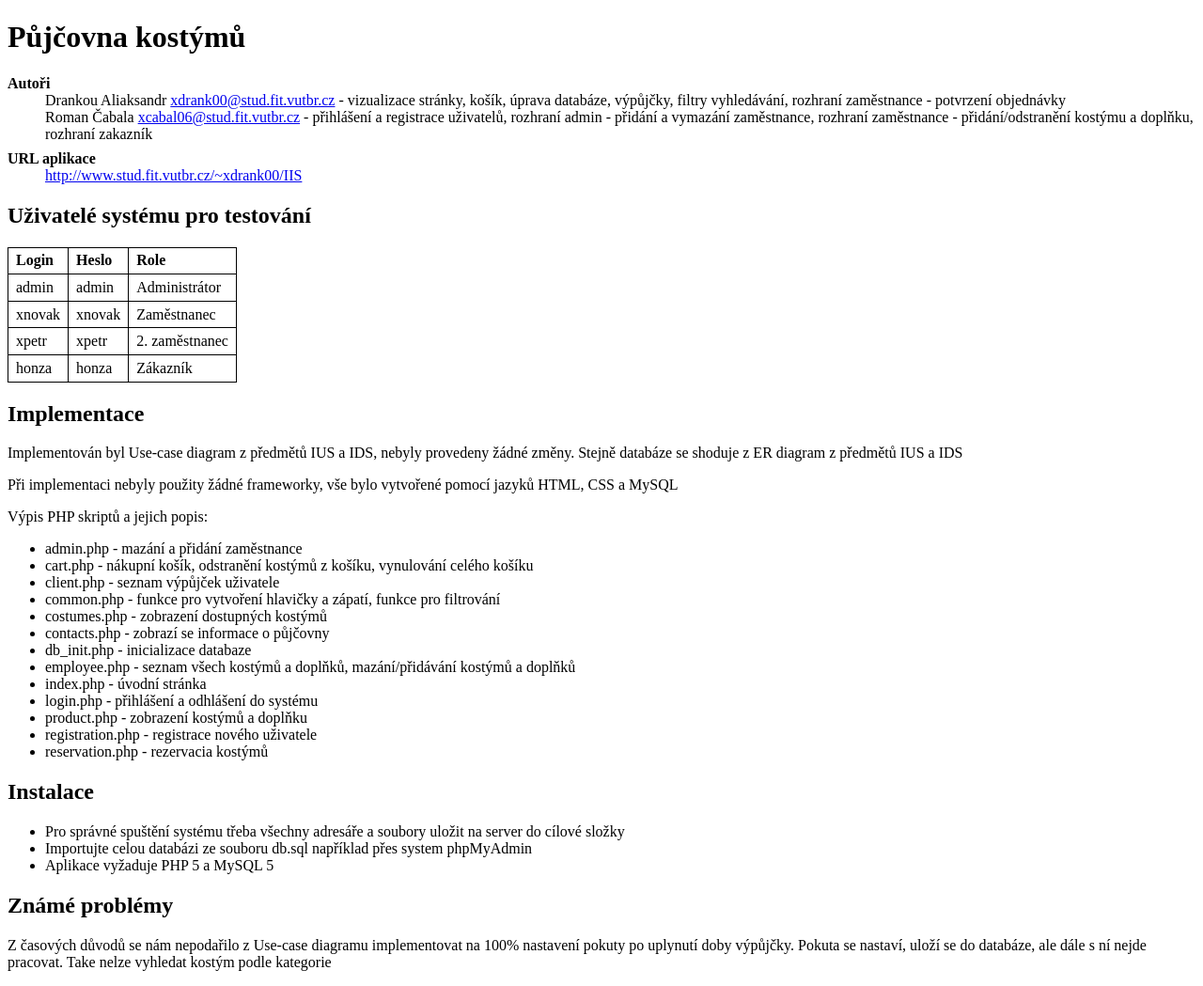
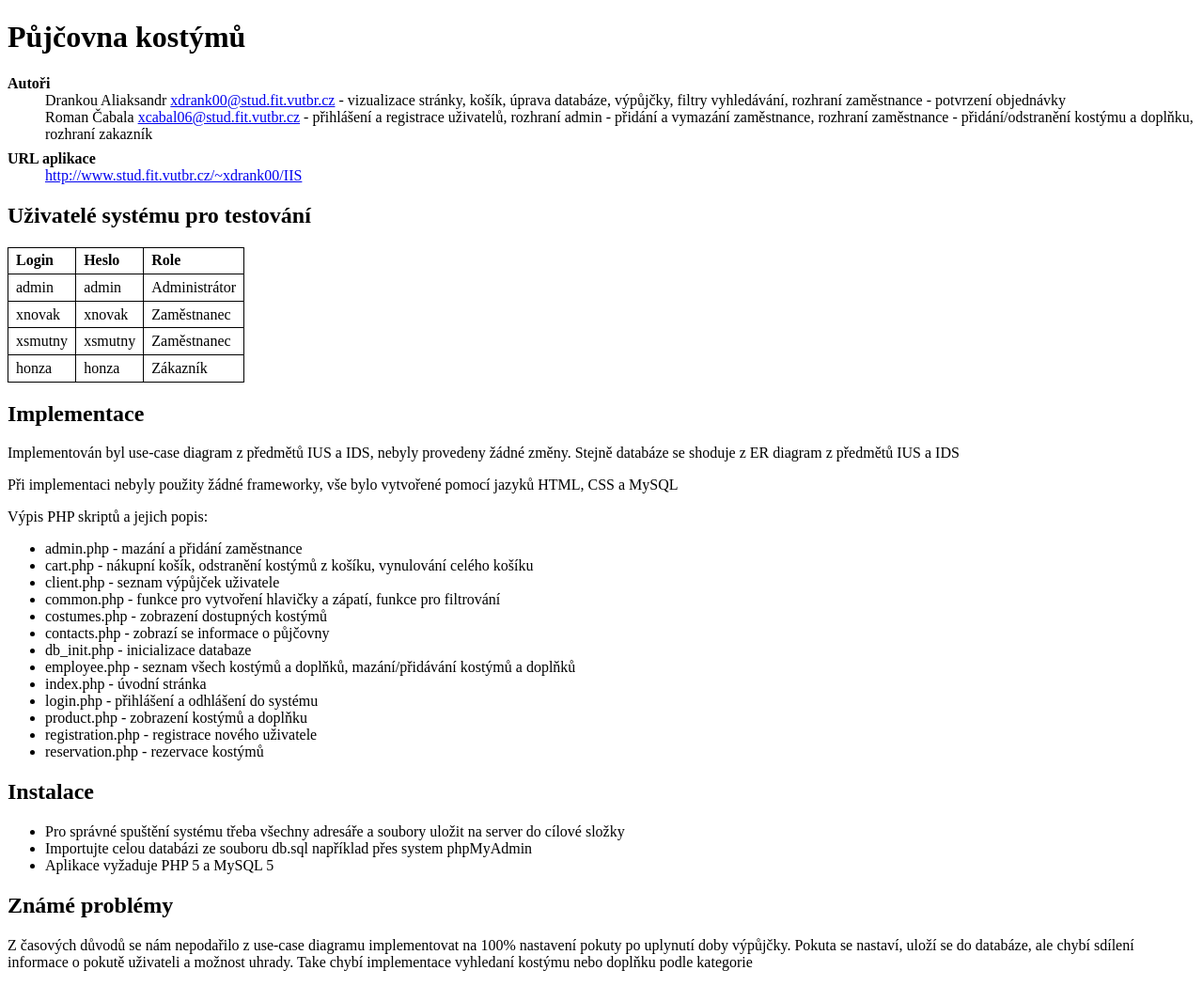
Before and after one commit to drankou/IIS-projekt, a PHP site: page /doc.html in a window 1280 px wide. Shown: the whole page at 94% size. Run offline with PHP 8.4, Linux system fonts and the light colour scheme.

Commit message:
final documentation

```diff
--- a/common.php
+++ b/common.php
@@ -150,9 +150,9 @@ function filterContainer($min_price, $max_price, $page){
         <div class="select-cat">
             <select name="category" form="search">
                 <option disabled selected value> -- Kategorie -- </option>
-                <option value="men">Muž</option>
-                <option value="women">Žena</option>
-                <option value="child">Dítě</option>
+                <option value="men">Halloween</option>
+                <option value="women">Narozeníny</option>
+                <option value="child">Pohádka</option>
             </select>
         </div>
         <input type="submit" name="search_btn" value="Hledat">
--- a/doc.html
+++ b/doc.html
@@ -36,12 +36,12 @@
 <tr><th>Login</th><th>Heslo</th><th>Role</th></tr>
 <tr><td>admin</td><td>admin</td><td>Administrátor</td></tr>
 <tr><td>xnovak</td><td>xnovak</td><td>Zaměstnanec</td></tr>
-<tr><td>xpetr</td><td>xpetr</td><td> 2. zaměstnanec</td></tr>
+<tr><td>xsmutny</td><td>xsmutny</td><td>Zaměstnanec</td></tr>
 <tr><td>honza</td><td>honza</td><td>Zákazník</td></tr>
 </table>
 
 <h2>Implementace</h2>
-<p> Implementován byl Use-case diagram z předmětů IUS a IDS, nebyly provedeny žádné změny. Stejně databáze se shoduje z ER diagram z předmětů IUS a IDS </p>
+<p> Implementován byl use-case diagram z předmětů IUS a IDS, nebyly provedeny žádné změny. Stejně databáze se shoduje z ER diagram z předmětů IUS a IDS </p>
 <p> Při implementaci nebyly použity žádné frameworky, vše bylo vytvořené pomocí jazyků HTML, CSS a MySQL </p>
 
 <p>Výpis PHP skriptů a jejich popis:</p>
@@ -58,7 +58,7 @@
   <li>login.php - přihlášení a odhlášení do systému</li>
   <li>product.php - zobrazení kostýmů a doplňku</li>
   <li>registration.php - registrace nového uživatele</li>
-  <li>reservation.php - rezervacia kostýmů</li>
+  <li>reservation.php - rezervace kostýmů</li>
 </ul>
 
 
@@ -71,7 +71,8 @@
 </ul>
 
 <h2>Známé problémy</h2>
-<p> Z časových důvodů se nám nepodařilo z Use-case diagramu implementovat na 100% nastavení pokuty po uplynutí doby výpůjčky. Pokuta se nastaví, uloží se do databáze, ale dále s ní nejde pracovat. Take nelze vyhledat kostým podle kategorie</p>
-
+<p> Z časových důvodů se nám nepodařilo z use-case diagramu implementovat na 100% nastavení pokuty po uplynutí doby výpůjčky.
+    Pokuta se nastaví, uloží se do databáze, ale chybí sdílení informace o pokutě uživateli a možnost uhrady.
+    Take chybí implementace vyhledaní kostýmu nebo doplňku podle kategorie</p>
 </body>
 </html>
```
